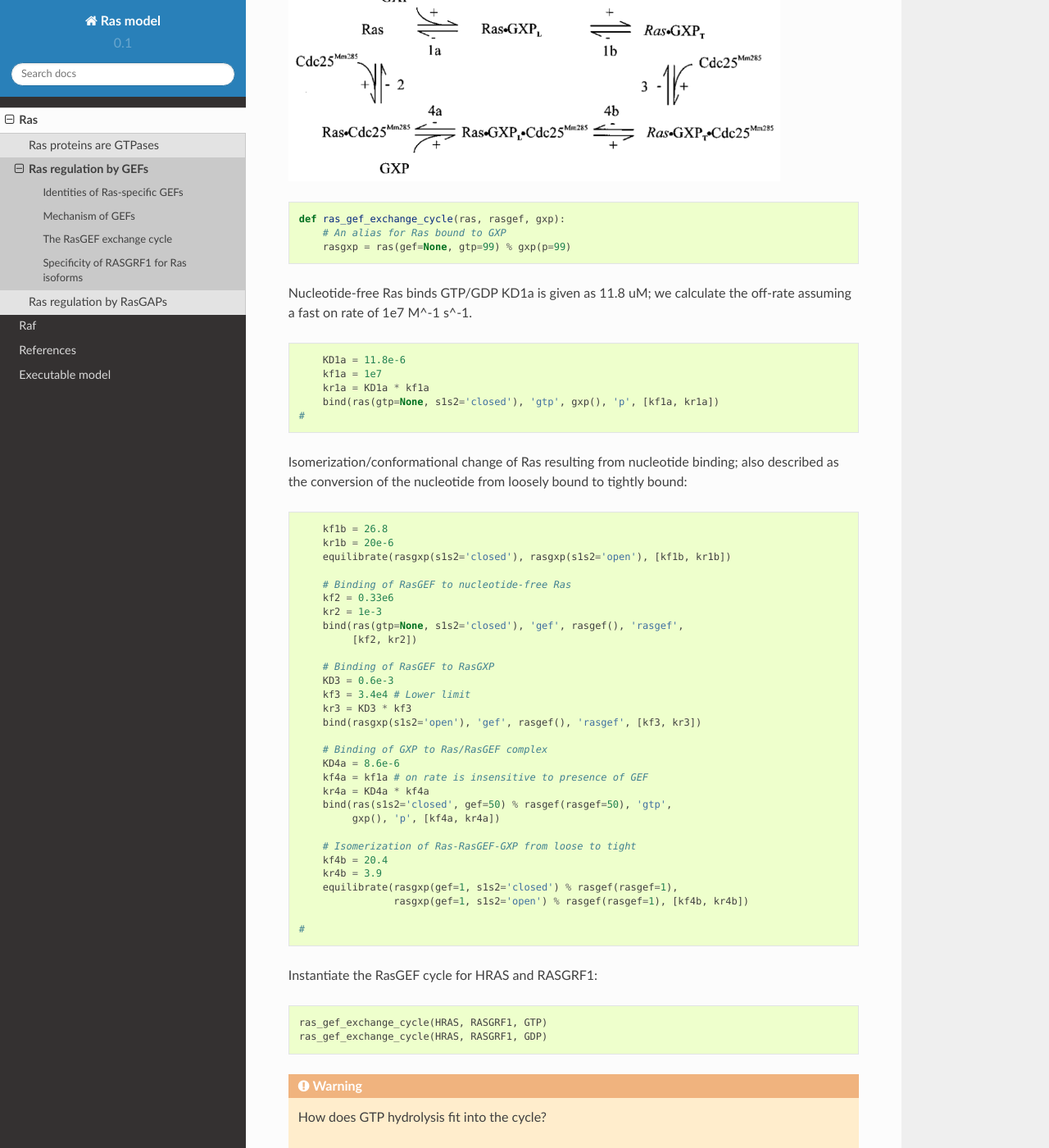
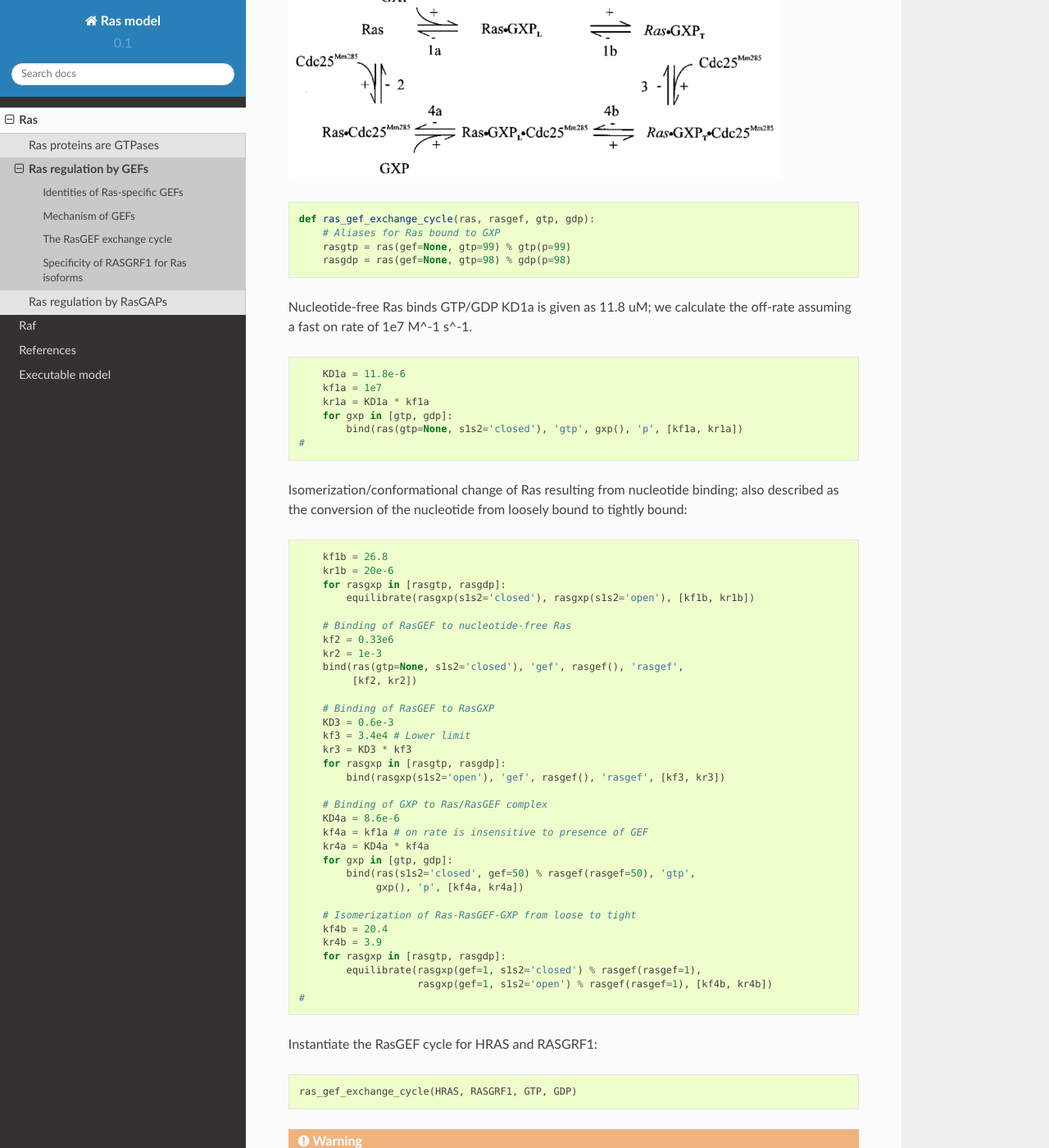
Before and after one commit to sorgerlab/rasmodel, a Sphinx documentation site: the page built from doc/ras/ras_gefs.rst, in a window 1280 px wide and 1400 px high, scrolled down 2111 px. Shown: the whole window at 82% size. Built offline with Sphinx 7.4.7 and the Read the Docs theme 2.0.0, drawn with Linux system fonts in a browser that asks for light colours.

Commit message:
Build BNGL representation of model and include in docs
Also a number of additional changes, including a snippet of javascript
that hides the pound sign required for breaking up code blocks with
commentary.

```diff
--- a/doc/index.rst
+++ b/doc/index.rst
@@ -9,12 +9,12 @@
 Contents:
 
 .. toctree::
-    :maxdepth: 3
+    :maxdepth: 2
 
     ras/index
     raf/index
     references
-    model
+    model/index
 
 Indices and tables
 ==================
--- a/doc/model.rst
+++ /dev/null
@@ -1,6 +0,0 @@
-Executable model
-================
-
-:download:`Download the executable model </../output/ras_model.py>`.
-
-.. literalinclude:: /output/ras_model.py
--- /dev/null
+++ b/doc/model/bngl.rst
@@ -0,0 +1,6 @@
+BNGL format
+===========
+
+:download:`Download the model in BNGL </../output/ras_model.bngl>`
+
+.. literalinclude:: /../output/ras_model.bngl
--- /dev/null
+++ b/doc/model/pysb.rst
@@ -0,0 +1,6 @@
+PySB format
+===========
+
+:download:`Download the executable model in PySB </../output/ras_model.py>`
+
+.. literalinclude:: /../output/ras_model.py
--- a/doc/raf/raf_activation_by_ras.rst
+++ b/doc/raf/raf_activation_by_ras.rst
@@ -4,6 +4,6 @@
 References
 ----------
 
-.. [PMID11237210] Avruch J, Khokhlatchev A, Kyriakis JM, Luo Z, Tzivion G, Vavvas D, Zhang XF.  **Ras activation of the Raf kinase: tyrosine kinase recruitment of the MAP kinase cascade.** Recent Prog Horm Res. 2001;56:127-55. :pmid:`11237210`. :download:`/pdf/11237210.pdf`
+.. [PMID11237210] Avruch J, Khokhlatchev A, Kyriakis JM, Luo Z, Tzivion G, Vavvas D, Zhang XF.  **Ras activation of the Raf kinase: tyrosine kinase recruitment of the MAP kinase cascade.** Recent Prog Horm Res. 2001;56:127-55. :pmid:`11237210`. :download:`PDF </pdf/11237210.pdf>`
 
-.. [PMID21862573] Hibino K, Shibata T, Yanagida T, Sako Y. **Activation kinetics of RAF protein in the ternary complex of RAF, RAS-GTP, and kinase on the plasma membrane of living cells: single-molecule imaging analysis.** J Biol Chem. 2011 Oct 21;286(42):36460-8. :doi:`10.1074/jbc.M111.262675.` :pmid:`21862573` :download:`/pdf/21862573.pdf`.
+.. [PMID21862573] Hibino K, Shibata T, Yanagida T, Sako Y. **Activation kinetics of RAF protein in the ternary complex of RAF, RAS-GTP, and kinase on the plasma membrane of living cells: single-molecule imaging analysis.** J Biol Chem. 2011 Oct 21;286(42):36460-8. :doi:`10.1074/jbc.M111.262675.` :pmid:`21862573` :download:`PDF </pdf/21862573.pdf>`
--- a/doc/ras/ras_gefs.rst
+++ b/doc/ras/ras_gefs.rst
@@ -94,16 +94,15 @@
 The following reaction scheme for the GEF exchange cycle, along with the
 associated rates, are drawn from [PMID9585556]_.
 
-.. highlight:: python
-
 .. image:: /images/9585556_rasgef_cycle.png
     :width: 600px
 
 ::
 
-    def ras_gef_exchange_cycle(ras, rasgef, gxp):
-        # An alias for Ras bound to GXP
-        rasgxp = ras(gef=None, gtp=99) % gxp(p=99)
+    def ras_gef_exchange_cycle(ras, rasgef, gtp, gdp):
+        # Aliases for Ras bound to GXP
+        rasgtp = ras(gef=None, gtp=99) % gtp(p=99)
+        rasgdp = ras(gef=None, gtp=98) % gdp(p=98)
 
 Nucleotide-free Ras binds GTP/GDP KD1a is given as 11.8 uM; we calculate the
 off-rate assuming a fast on rate of 1e7 M^-1 s^-1.
@@ -113,16 +112,20 @@
         KD1a = 11.8e-6
         kf1a = 1e7
         kr1a = KD1a * kf1a
-        bind(ras(gtp=None, s1s2='closed'), 'gtp', gxp(), 'p', [kf1a, kr1a])
+        for gxp in [gtp, gdp]:
+            bind(ras(gtp=None, s1s2='closed'), 'gtp', gxp(), 'p', [kf1a, kr1a])
     #
 
 Isomerization/conformational change of Ras resulting from nucleotide
 binding; also described as the conversion of the nucleotide from
-loosely bound to tightly bound::
+loosely bound to tightly bound:
+
+.. code-block:: python
 
         kf1b = 26.8
         kr1b = 20e-6
-        equilibrate(rasgxp(s1s2='closed'), rasgxp(s1s2='open'), [kf1b, kr1b])
+        for rasgxp in [rasgtp, rasgdp]:
+            equilibrate(rasgxp(s1s2='closed'), rasgxp(s1s2='open'), [kf1b, kr1b])
 
         # Binding of RasGEF to nucleotide-free Ras
         kf2 = 0.33e6
@@ -134,27 +137,28 @@
         KD3 = 0.6e-3
         kf3 = 3.4e4 # Lower limit
         kr3 = KD3 * kf3
-        bind(rasgxp(s1s2='open'), 'gef', rasgef(), 'rasgef', [kf3, kr3])
+        for rasgxp in [rasgtp, rasgdp]:
+            bind(rasgxp(s1s2='open'), 'gef', rasgef(), 'rasgef', [kf3, kr3])
 
         # Binding of GXP to Ras/RasGEF complex
         KD4a = 8.6e-6
         kf4a = kf1a # on rate is insensitive to presence of GEF
         kr4a = KD4a * kf4a
-        bind(ras(s1s2='closed', gef=50) % rasgef(rasgef=50), 'gtp',
-             gxp(), 'p', [kf4a, kr4a])
+        for gxp in [gtp, gdp]:
+            bind(ras(s1s2='closed', gef=50) % rasgef(rasgef=50), 'gtp',
+                 gxp(), 'p', [kf4a, kr4a])
 
         # Isomerization of Ras-RasGEF-GXP from loose to tight
         kf4b = 20.4
         kr4b = 3.9
-        equilibrate(rasgxp(gef=1, s1s2='closed') % rasgef(rasgef=1),
-                    rasgxp(gef=1, s1s2='open') % rasgef(rasgef=1), [kf4b, kr4b])
-
+        for rasgxp in [rasgtp, rasgdp]:
+            equilibrate(rasgxp(gef=1, s1s2='closed') % rasgef(rasgef=1),
+                        rasgxp(gef=1, s1s2='open') % rasgef(rasgef=1), [kf4b, kr4b])
     #
 
 Instantiate the RasGEF cycle for HRAS and RASGRF1::
 
-    ras_gef_exchange_cycle(HRAS, RASGRF1, GTP)
-    ras_gef_exchange_cycle(HRAS, RASGRF1, GDP)
+    ras_gef_exchange_cycle(HRAS, RASGRF1, GTP, GDP)
 
 .. warning:: How does GTP hydrolysis fit into the cycle?
 
@@ -251,3 +255,18 @@
 isoforms, we tested the GEF activity of Cdc25Mm285 on these proteins. As
 summarized in Table 1, Cdc25Mm285 is active on all isoforms, being somewhat
 more active on N-Ras, in accordance with the results of Leonardsen et al. (26).
+
+.. raw:: html
+
+    <script>
+        window.setTimeout(function() {
+        $('div.highlight-python pre > span.c:last-child').each(
+            function () {
+                if ($(this).text() == '#') {
+                    $(this.nextSibling).detach();
+                    $(this).detach();
+                }
+            }
+        );
+        }, 1000);
+    </script>
--- a/ras_model.py
+++ /dev/null
@@ -1,5 +0,0 @@
-from pysb import *
-
-Model()
-
-execfile('output/extracted.py')
```
Also changed, not shown: doc/model/index.rst (added, +8 -0 lines), 2 other files.
